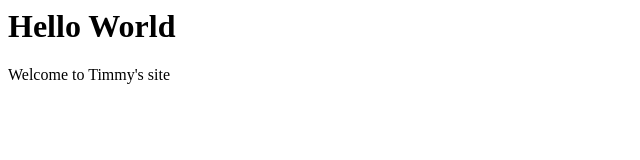
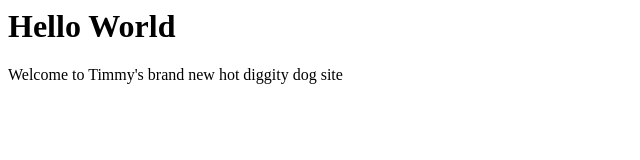
Before and after one commit to andrewschmidgit/it-ae-training-github-actions-001, a plain HTML site: page web_content/index.html in a window 1280 px wide. Shown: the whole page, without its empty margins (0-640 px from the left). Drawn offline with Linux system fonts and the light colour scheme.

Commit message:
new stuff woohoo

```diff
--- a/web_content/index.html
+++ b/web_content/index.html
@@ -6,7 +6,7 @@
 
 <body>
   <h1>Hello World</h1>
-  <p>Welcome to Timmy's site</p>
+  <p>Welcome to Timmy's brand new hot diggity dog site</p>
 </body>
 
 </html>
```
